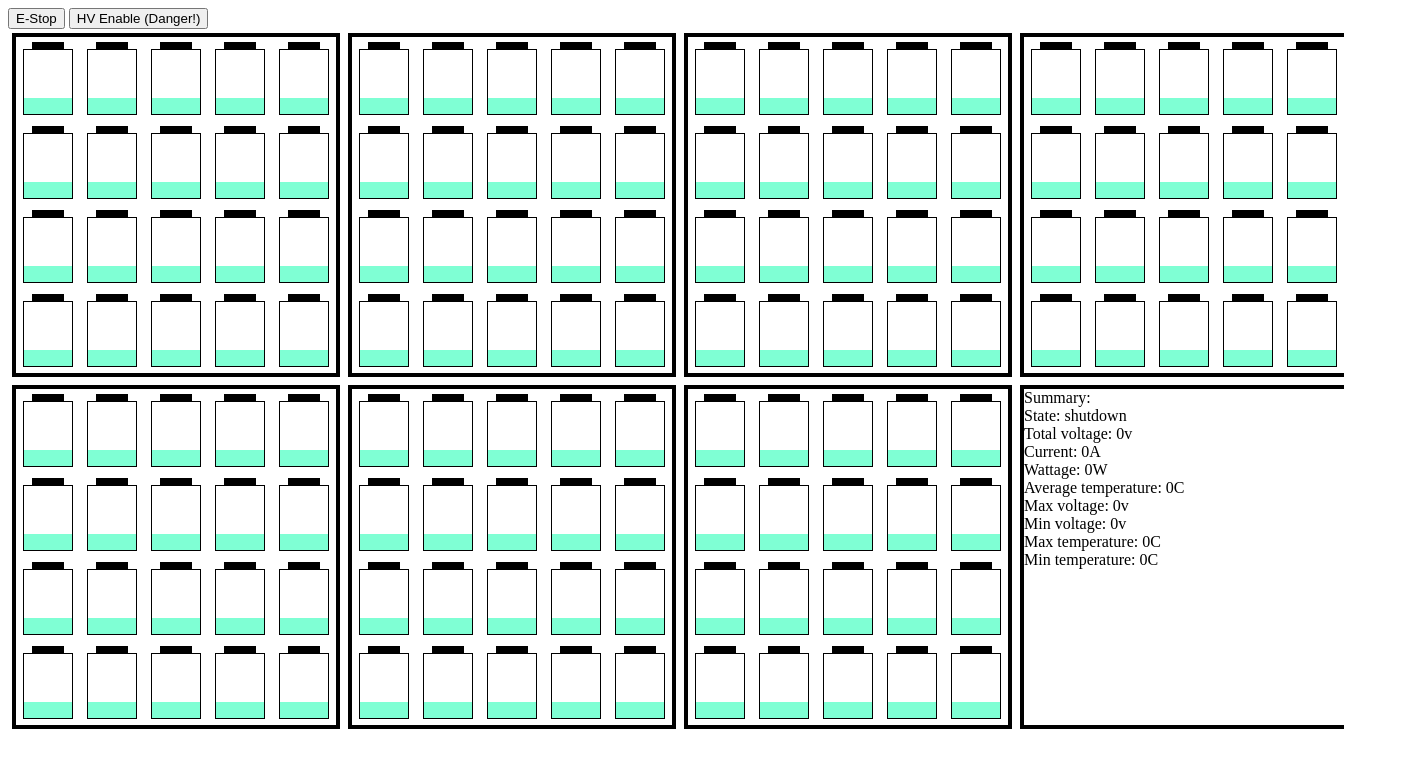
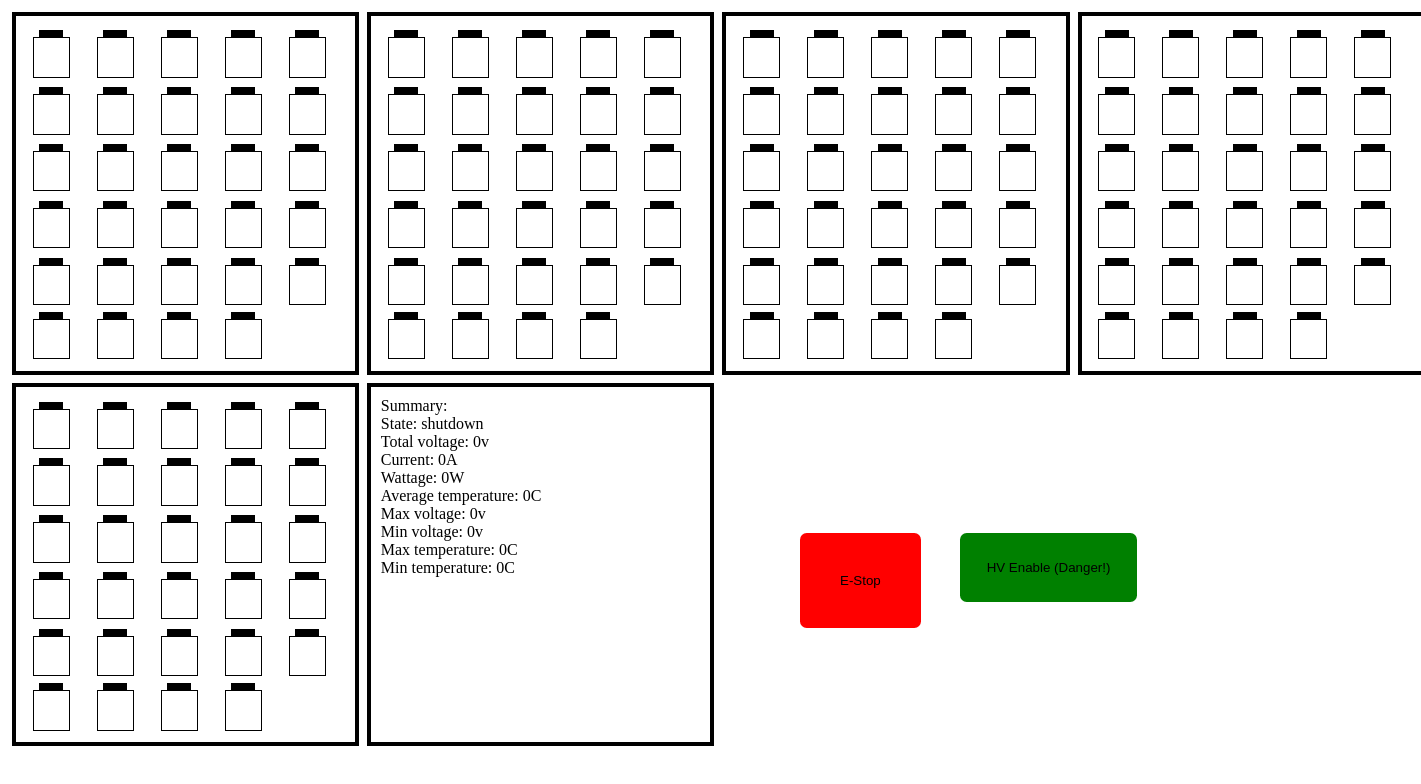
Before and after one commit to NU-Formula-Racing/bms-telemetry, a plain HTML site: page BMS Telemetry/data/index.html in a window 1280 px wide. Shown: the whole page, 1421 px wide, since content can reach past the window. Drawn offline with Linux system fonts and the light colour scheme.

Commit message:
ui changes

```diff
--- a/BMS Telemetry/data/battery.css
+++ b/BMS Telemetry/data/battery.css
@@ -16,6 +16,7 @@
   outline-width: 0.3em;
   position: relative;
   margin: 0.5em;
+  padding: 0.6em;
   grid-template-columns: repeat(5, 1fr);
   grid-template-rows: repeat(4, 1fr);
 }
@@ -28,11 +29,12 @@
   outline-width: 0.3em;
   position: relative;
   margin: 0.5em;
+  padding: 0.6em;
 }
 
 .cell {
-  width: 3em;
-  height: 4em;
+  width: 2.2em;
+  height: 2.4em;
   top: 0.3em;
   left: 0em;
   margin: 0.5em;
@@ -44,9 +46,9 @@
 }
 .cell:before {
   content: "";
-  width: 2em;
+  width: 1.5em;
   height: 0.5em;
-  left: 0.5em;
+  left: 0.35em;
   top: -0.5em;
   background: rgb(0, 0, 0);
   position: absolute;
@@ -54,9 +56,43 @@
 
 .cell-fill {
   content: attr(cell-voltage);
-  width: 3em;
-  height: 1em;
+  width: 2.2em;
+  height: 0em;
   bottom: 0em;
   background-color: aquamarine;
   position: absolute;
 }
+
+#estop {
+  position: absolute;
+  left: 60em;
+  top: 40em;
+  padding: 3em;
+  background-color: red;
+  cursor: pointer;
+  border: none;
+  border-radius: 0.5em;
+}
+
+#enable {
+  position: absolute;
+  left: 72em;
+  top: 40em;
+  padding: 2em;
+  background-color: green;
+  cursor: pointer;
+  border: none;
+  border-radius: 0.5em;
+}
+
+#estop:hover{
+  opacity: 0.8;
+}
+
+#enable:hover{
+  opacity: 0.8;
+}
+
+button {
+  z-index: 10;
+}
--- a/BMS Telemetry/data/index.html
+++ b/BMS Telemetry/data/index.html
@@ -14,8 +14,8 @@
         alert("Connection closed");
       };
 
-      const num_segments = 7;
-      const num_cells_per_segment = 20;
+      const num_segments = 5;
+      const num_cells_per_segment = 29;
       const num_thermistors_per_segment = 16;
 
       ws.onmessage = function (event) {
@@ -64,7 +64,7 @@
           );
           let cellfill = document.getElementById("cell-fill" + i);
           let height =
-            Math.min(Math.max(data.voltages[i] - 2, 0), 4.2) * (4 / 2.2); //clamp to min 0, max 2.2, scale to max size 4
+            Math.min(Math.max(data.voltages[i] - 2, 0), 4.2) * (2.4 / 2.2); //clamp to min 0, max 2.2, scale to max size 2.4
           let color = getHue(
             data.temperatures[
               Math.round(
@@ -134,12 +134,22 @@
 
       function onLoad(event) {
         document.getElementById("estop").addEventListener("click", () => {
+          alert('EMERGENCY STOP!!');
           ws.send(JSON.stringify({ action: "estop" }));
         });
 
         document.getElementById("enable").addEventListener("click", () => {
           ws.send(JSON.stringify({ action: "enable" }));
         });
+
+        // Add event listener for keydown
+        document.addEventListener('keydown', function(event) {
+            // Check if the spacebar (keyCode 32 or 'Space') is pressed
+            if (event.code === 'Space') {
+                document.getElementById('estop').click(); // Trigger the button click
+            }
+        });
+
         createSegments();
       }
 
@@ -181,4 +191,5 @@
     <button id="estop">E-Stop</button>
     <button id="enable">HV Enable (Danger!)</button>
   </body>
+
 </html>
```
